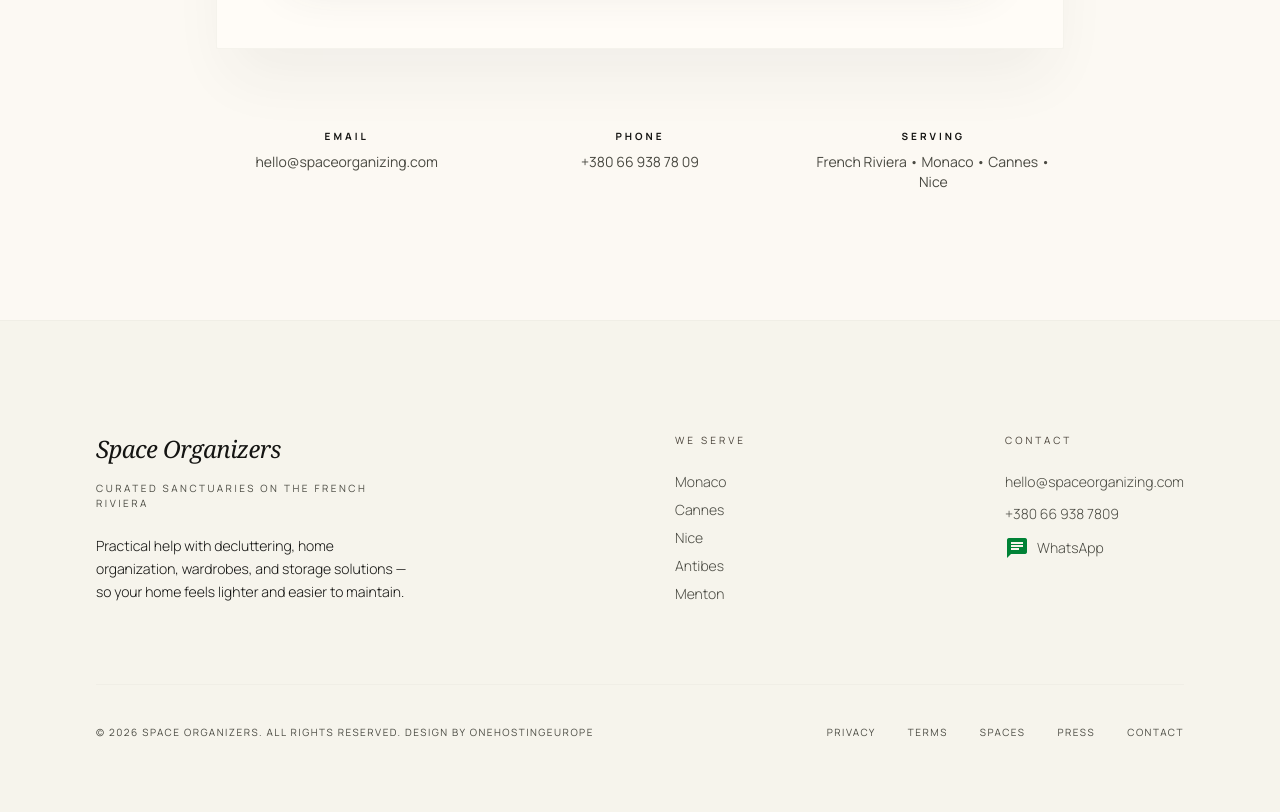
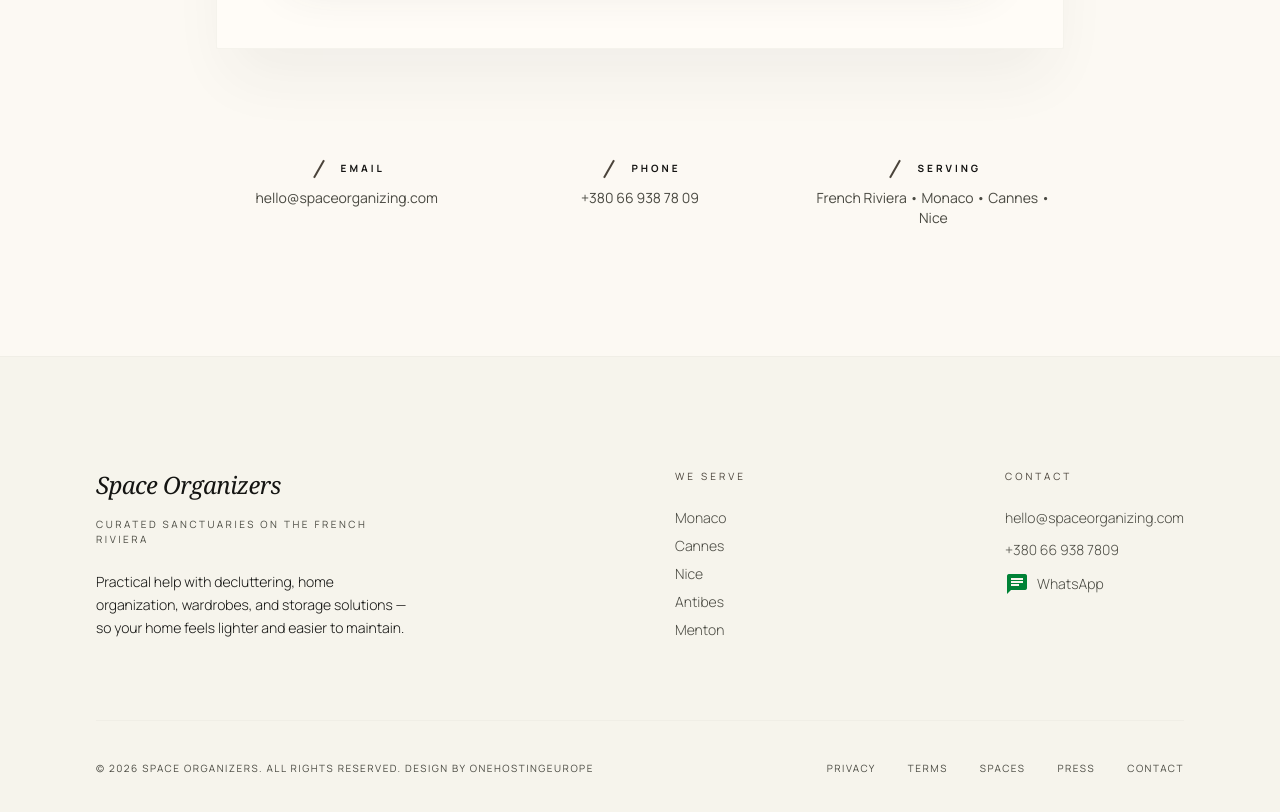
Before and after one commit to Onehostingeurope/spacesorganizers, a Next.js app: page /en/contact in a window 1280 px wide. Shown: the part 1420-2232 px from the top of the page. Built offline with nearby package versions, Linux system fonts and the light colour scheme.

Commit message:
feat(ui): add stylized diagonal slash accents to layout headers for modern aesthetic popup

```diff
--- a/src/app/[lang]/contact/page.tsx
+++ b/src/app/[lang]/contact/page.tsx
@@ -41,17 +41,26 @@ export default async function Contact({
               <ContactForm />
             </div>
 
-            <div className="grid grid-cols-1 md:grid-cols-3 gap-8 text-center">
-              <div>
-                <p className="font-label font-bold text-[10px] tracking-[0.3em] uppercase text-on-surface mb-2">{c.email_label}</p>
+            <div className="grid grid-cols-1 md:grid-cols-3 gap-8 text-center pt-8">
+              <div className="flex flex-col items-center group cursor-default">
+                <p className="font-label font-bold text-[10px] tracking-[0.3em] uppercase text-on-surface mb-3 flex items-center justify-center gap-3">
+                  <span className="w-5 h-[2px] bg-primary rotate-[-60deg] transition-transform duration-500 group-hover:rotate-[-40deg]"></span>
+                  {c.email_label}
+                </p>
                 <p className="font-body text-on-surface-variant text-sm">hello@spaceorganizing.com</p>
               </div>
-              <div>
-                <p className="font-label font-bold text-[10px] tracking-[0.3em] uppercase text-on-surface mb-2">{c.phone_label}</p>
+              <div className="flex flex-col items-center group cursor-default">
+                <p className="font-label font-bold text-[10px] tracking-[0.3em] uppercase text-on-surface mb-3 flex items-center justify-center gap-3">
+                  <span className="w-5 h-[2px] bg-primary rotate-[-60deg] transition-transform duration-500 group-hover:rotate-[-40deg]"></span>
+                  {c.phone_label}
+                </p>
                 <p className="font-body text-on-surface-variant text-sm">+380 66 938 78 09</p>
               </div>
-              <div>
-                <p className="font-label font-bold text-[10px] tracking-[0.3em] uppercase text-on-surface mb-2">{c.serving_label}</p>
+              <div className="flex flex-col items-center group cursor-default">
+                <p className="font-label font-bold text-[10px] tracking-[0.3em] uppercase text-on-surface mb-3 flex items-center justify-center gap-3">
+                  <span className="w-5 h-[2px] bg-primary rotate-[-60deg] transition-transform duration-500 group-hover:rotate-[-40deg]"></span>
+                  {c.serving_label}
+                </p>
                 <p className="font-body text-on-surface-variant text-sm">{c.serving}</p>
               </div>
             </div>
--- a/src/app/[lang]/page.tsx
+++ b/src/app/[lang]/page.tsx
@@ -238,20 +238,23 @@ export default async function Home({
                 {content.contact.description}
               </p>
               <div className="space-y-8 text-on-surface-variant font-sans tracking-wide text-sm leading-relaxed border-t border-outline-variant/30 pt-14">
-                <p className="flex items-center">
-                  <strong className="font-bold uppercase tracking-[0.3em] text-[10px] text-on-surface w-24">
+                <p className="flex items-center group cursor-default">
+                  <strong className="font-bold uppercase tracking-[0.3em] text-[10px] text-on-surface w-28 flex items-center gap-3">
+                    <span className="w-5 h-[2px] bg-primary rotate-[-60deg] transition-transform duration-500 group-hover:rotate-[-40deg]"></span>
                     {dict.contact.serving_label}
                   </strong>
                   {content.contact.serving}
                 </p>
-                <p className="flex items-center">
-                  <strong className="font-bold uppercase tracking-[0.3em] text-[10px] text-on-surface w-24">
+                <p className="flex items-center group cursor-default">
+                  <strong className="font-bold uppercase tracking-[0.3em] text-[10px] text-on-surface w-28 flex items-center gap-3">
+                    <span className="w-5 h-[2px] bg-primary rotate-[-60deg] transition-transform duration-500 group-hover:rotate-[-40deg]"></span>
                     {dict.contact.email_label}
                   </strong>
                   {content.contact.email}
                 </p>
-                <p className="flex items-center">
-                  <strong className="font-bold uppercase tracking-[0.3em] text-[10px] text-on-surface w-24">
+                <p className="flex items-center group cursor-default">
+                  <strong className="font-bold uppercase tracking-[0.3em] text-[10px] text-on-surface w-28 flex items-center gap-3">
+                    <span className="w-5 h-[2px] bg-primary rotate-[-60deg] transition-transform duration-500 group-hover:rotate-[-40deg]"></span>
                     {dict.contact.phone_label}
                   </strong>
                   {content.contact.phone}
```
